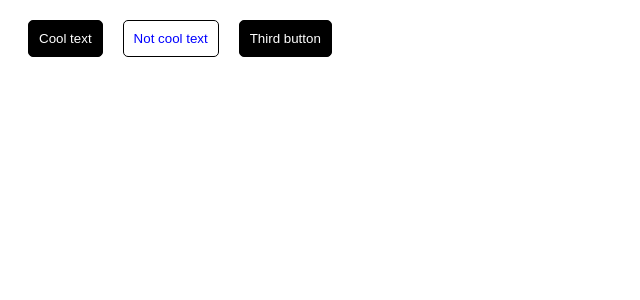
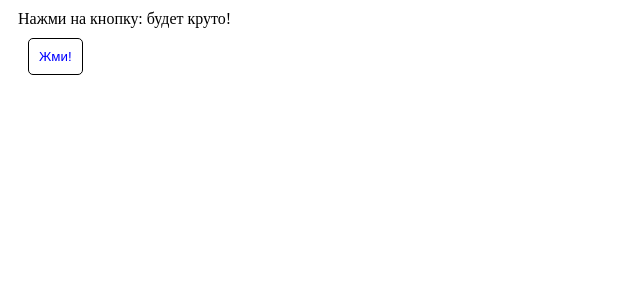
Before and after one commit to Yaniddze/WebpackPractice, a React app: page / in a window 1280 px wide. Shown: the top 300 px of the page, without its empty margins (0-640 px from the left). Built offline with nearby package versions, Linux system fonts and the light colour scheme.

Commit message:
Add simple page

```diff
--- a/src/App.tsx
+++ b/src/App.tsx
@@ -1,19 +1,13 @@
 import React, { FC } from 'react';
 
 // Components
-import { Button } from './view/components/Button';
 import { Wrapper } from './view/components/Wrapper';
+
+// Pages
+import { HelloPage } from './view/pages/HelloPage';
 
 export const App: FC = () => (
   <Wrapper>
-    <Button isBlack>
-      Cool text
-    </Button>
-    <Button isBlack={false}>
-      Not cool text
-    </Button>
-    <Button isBlack>
-      Third button
-    </Button>
+    <HelloPage />
   </Wrapper>
 );
--- /dev/null
+++ b/src/model/index.tsx
@@ -0,0 +1,3 @@
+export function doSomeRequest(): Promise<string> {
+  return Promise.resolve('Success');
+}
--- /dev/null
+++ b/src/view/pages/HelloPage.tsx
@@ -0,0 +1,30 @@
+// Core
+import React, { FC } from 'react';
+
+// VM
+import { useHelloVM } from '../../viewModel/useHelloVM';
+
+// Components
+import { Button } from '../components/Button';
+
+export const HelloPage: FC = () => {
+  const { doRequest, data } = useHelloVM();
+
+  const btnClickHandler = () => {
+    doRequest();
+  };
+
+  return (
+    <div>
+      Нажми на кнопку: будет круто!
+      <div>
+        <Button isBlack={false} onClick={btnClickHandler}>
+          Жми!
+        </Button>
+      </div>
+      <div>
+        {data}
+      </div>
+    </div>
+  );
+};
--- /dev/null
+++ b/src/viewModel/useHelloVM.ts
@@ -0,0 +1,23 @@
+// Core
+import { useState } from 'react';
+
+// Model
+import { doSomeRequest } from '../model';
+
+type ReturnType = {
+  doRequest: () => void;
+  data: string;
+};
+
+export const useHelloVM = (): ReturnType => {
+  const [data, setData] = useState('');
+
+  const doRequest = () => {
+    doSomeRequest().then((result) => setData(result));
+  };
+
+  return {
+    data,
+    doRequest,
+  };
+};
```
